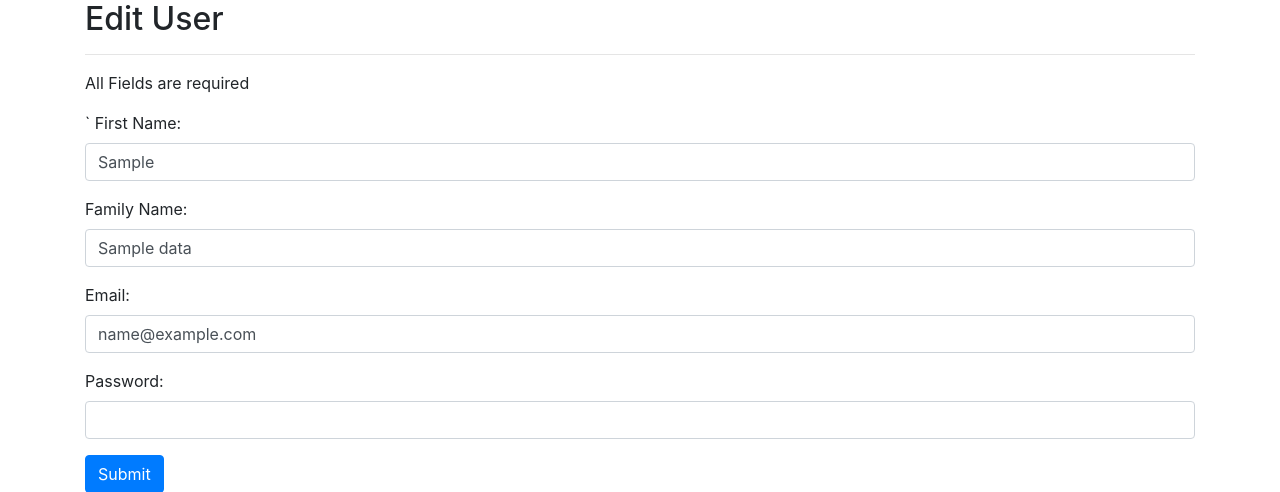
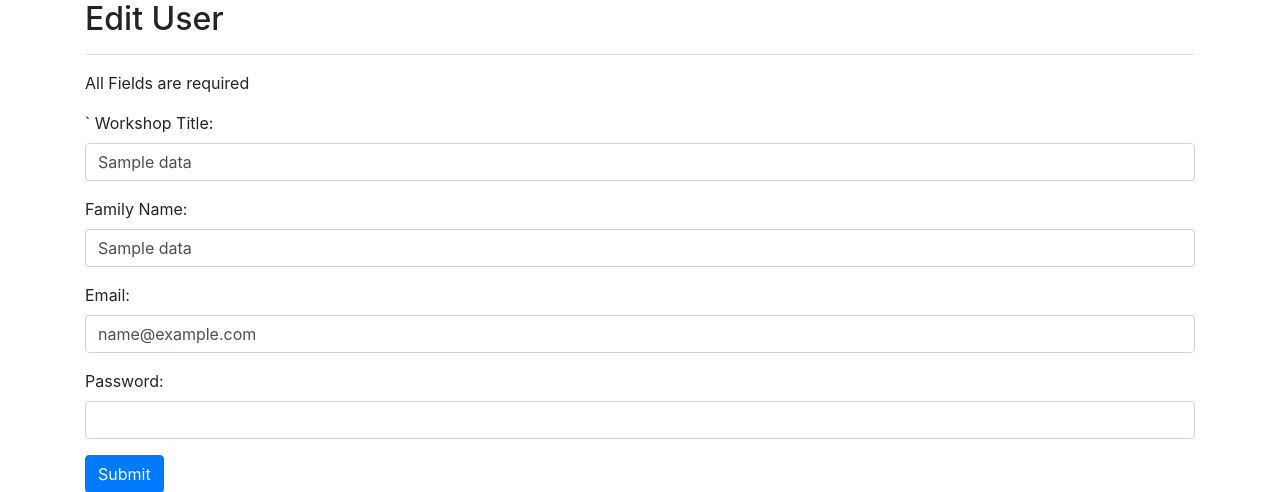
Before and after one commit to CrypticAdder/book-waffle, a Flask app: template glowing-octo-train-master/db-login/templates/workshop_edit.html in a window 1280 px wide. Shown: the part 80-572 px from the top of the page. Run offline with Flask 2, Linux system fonts and the light colour scheme; the template is opened without the code that fills it: most values are stand-ins (such as "Sample title", 1, 10 or a date in 2020); some libraries are stand-ins or nearby versions.

Commit message:
Add files via upload
thats how it be

```diff
--- a/glowing-octo-train-master/db-login/templates/workshop_edit.html
+++ b/glowing-octo-train-master/db-login/templates/workshop_edit.html
@@ -18,8 +18,8 @@
         <input type="hidden" name="ID" value="{{data["ID"]}}" />
         <div class="form-group">
             `
-            <label for="firstname">First Name:</label>
-            <input type="text" class="form-control" id="firstname" value="{{data['FirstName']}}" name="firstname" required>
+            <label for="workshopTitle">Workshop Title:</label>
+            <input type="text" class="form-control" id="workshopTitle" value="{{data['workshopTitle']}}" name="workshopTitle" required>
             <div class="valid-feedback">Valid.</div>
             <div class="invalid-feedback">Please fill out firstname field.</div>
         </div>
```
